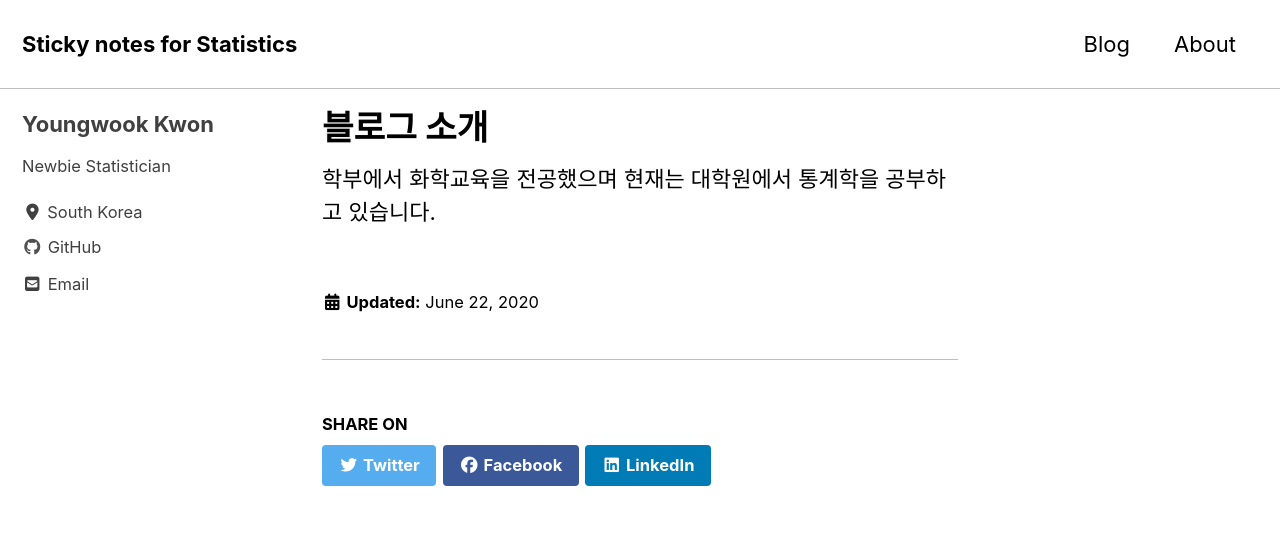
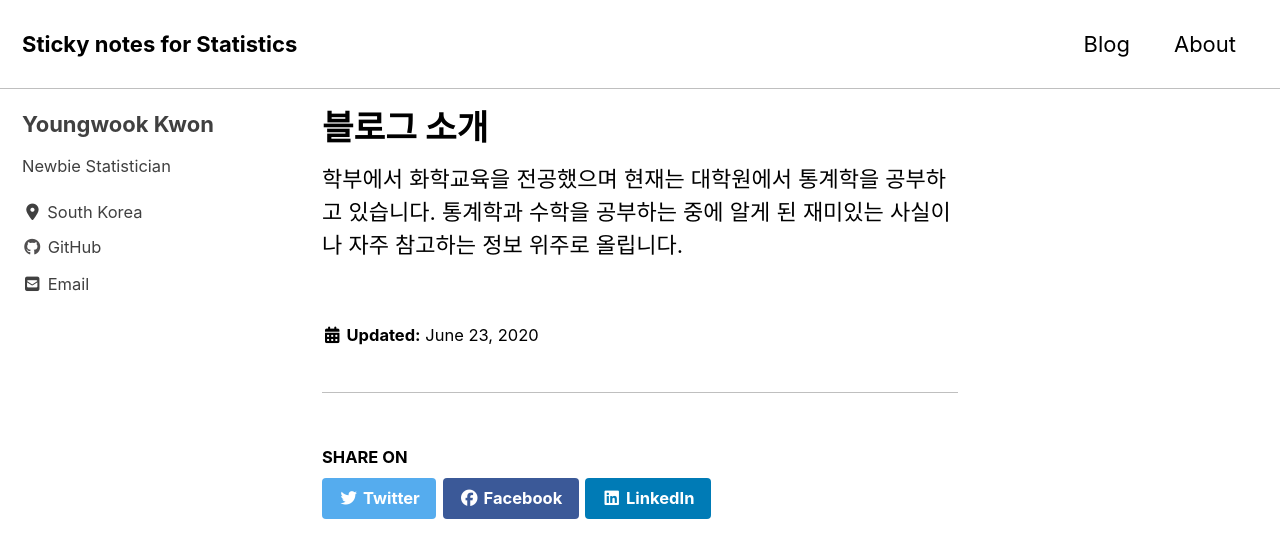
Before and after one commit to YoungukKwon/YoungukKwon.github.io, a Jekyll site: the page built from _pages/about.md, in a window 1280 px wide and 900 px high. Shown: the top 558 px of the window. Built offline with Jekyll 4.4.1, drawn with Linux system fonts in a browser that asks for light colours; cached includes are drawn as plain includes; nearby versions of some CDN libraries.

Commit message:
update aboud.md

```diff
--- a/_pages/about.md
+++ b/_pages/about.md
@@ -2,7 +2,8 @@
 title: "블로그 소개"
 permalink: /about/
 layout: single
-last_modified_at: 2020-06-22
+last_modified_at: 2020-06-23
 ---
 
 학부에서 화학교육을 전공했으며 현재는 대학원에서 통계학을 공부하고 있습니다.
+통계학과 수학을 공부하는 중에 알게 된 재미있는 사실이나 자주 참고하는 정보 위주로 올립니다.
```
